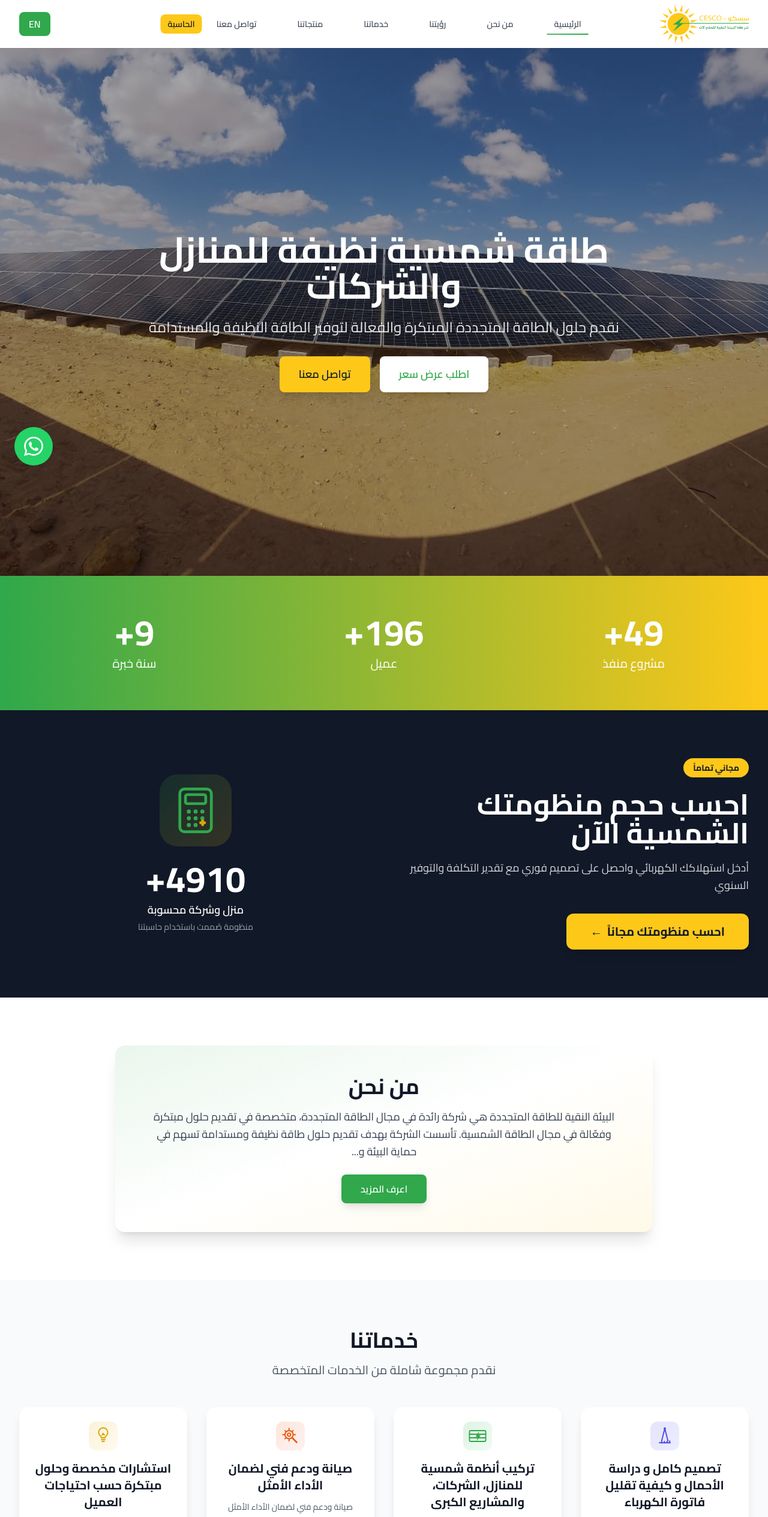
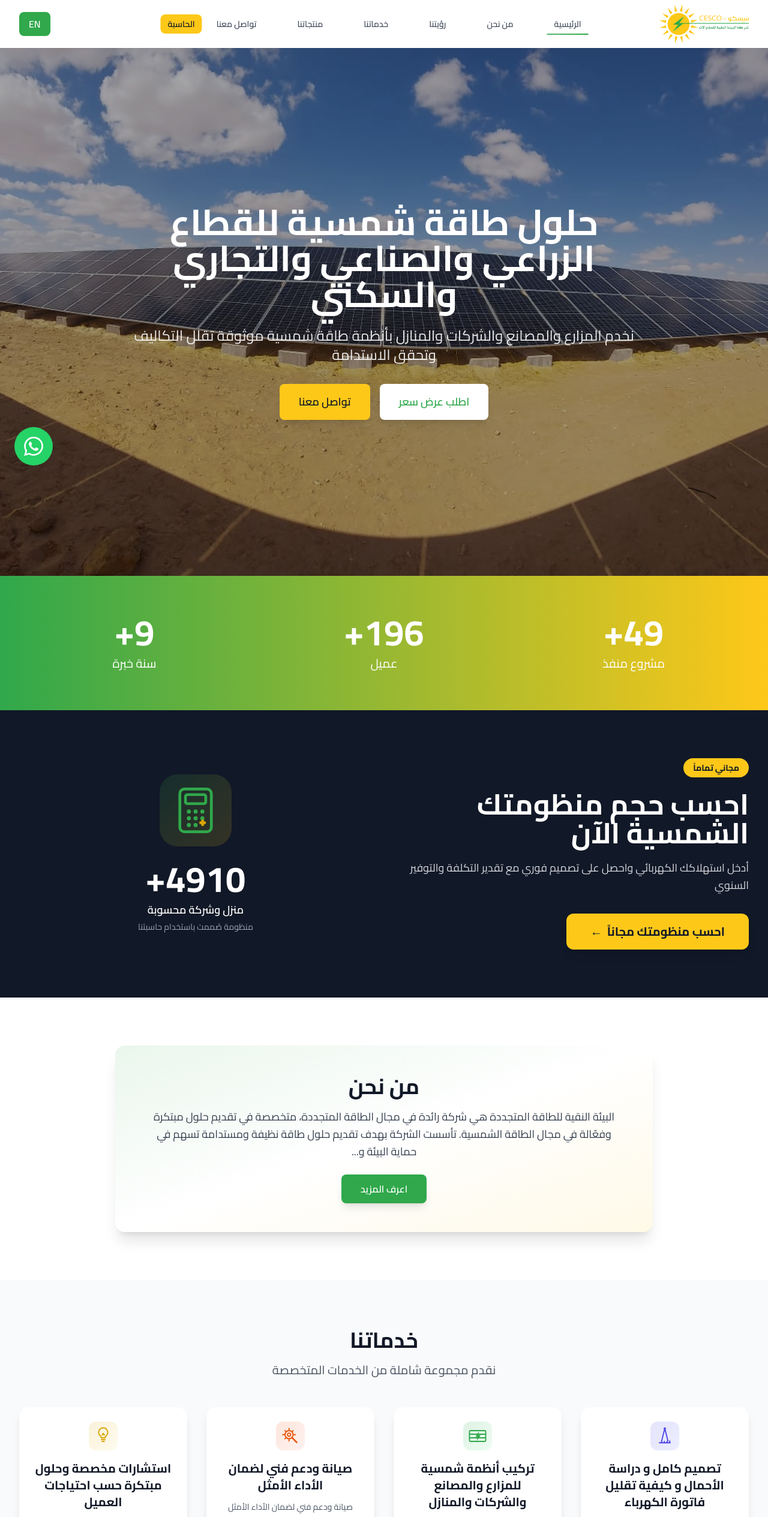
Before and after one commit to alihatim45/cesco-site, a React (Vite) app: page / in a window 1280 px wide. Shown: the top 2529 px of the page at 60% size. Built offline with nearby package versions, Linux system fonts and the light colour scheme.

Commit message:
content: agricultural-first sector priority across all pages

```diff
--- a/src/i18n/ar.json
+++ b/src/i18n/ar.json
@@ -10,8 +10,8 @@
   },
   "home": {
     "hero": {
-      "title": "طاقة شمسية نظيفة للمنازل والشركات",
-      "subtitle": "نقدم حلول الطاقة المتجددة المبتكرة والفعالة لتوفير الطاقة النظيفة والمستدامة",
+      "title": "حلول طاقة شمسية للقطاع الزراعي والصناعي والتجاري والسكني",
+      "subtitle": "نخدم المزارع والمصانع والشركات والمنازل بأنظمة طاقة شمسية موثوقة تقلل التكاليف وتحقق الاستدامة",
       "ctaPrimary": "اطلب عرض سعر",
       "ctaSecondary": "تواصل معنا"
     },
@@ -75,8 +75,8 @@
         "description": "تصميم كامل و دراسة الأحمال و كيفية تقليل فاتورة الكهرباء"
       },
       "2": {
-        "title": "تركيب أنظمة شمسية للمنازل، الشركات، والمشاريع الكبرى",
-        "description": "تركيب أنظمة شمسية للمنازل، الشركات، والمشاريع الكبرى"
+        "title": "تركيب أنظمة شمسية للمزارع والمصانع والشركات والمنازل",
+        "description": "تركيب أنظمة شمسية للمزارع والمصانع والشركات والمنازل"
       },
       "3": {
         "title": "صيانة ودعم فني لضمان الأداء الأمثل",
@@ -176,8 +176,8 @@
       "establishment": "نوع المنشأة",
       "establishmentOptions": {
         "agricultural": "زراعي",
-        "commercial": "تجاري",
-        "industrial": "صناعي"
+        "industrial": "صناعي",
+        "commercial": "تجاري"
       },
       "message": "رسالة / تفاصيل المشروع",
       "submit": "إرسال",
@@ -201,10 +201,10 @@
       "title": "بيانات المشروع",
       "establishment": "نوع المنشأة",
       "establishmentOptions": {
-        "residential": "سكني",
+        "agricultural": "زراعي",
+        "industrial": "صناعي",
         "commercial": "تجاري",
-        "industrial": "صناعي",
-        "agricultural": "زراعي"
+        "residential": "سكني"
       },
       "city": "المنطقة",
       "inputMode": "طريقة الإدخال",
--- a/src/i18n/en.json
+++ b/src/i18n/en.json
@@ -10,8 +10,8 @@
   },
   "home": {
     "hero": {
-      "title": "Clean Solar Energy for Homes & Businesses",
-      "subtitle": "We provide innovative and effective renewable energy solutions for clean and sustainable power",
+      "title": "Solar Energy Solutions for Agricultural, Industrial & Commercial Sectors",
+      "subtitle": "We serve farms, factories, businesses and homes with reliable solar systems that cut costs and deliver lasting sustainability",
       "ctaPrimary": "Get a Quote",
       "ctaSecondary": "Contact Us"
     },
@@ -76,7 +76,7 @@
       },
       "2": {
         "title": "Solar System Installation",
-        "description": "Installation of solar systems for homes, companies, and major projects"
+        "description": "Installation of solar systems for farms, factories, businesses and homes"
       },
       "3": {
         "title": "Maintenance & Technical Support",
@@ -176,8 +176,8 @@
       "establishment": "Establishment Type",
       "establishmentOptions": {
         "agricultural": "Agricultural",
-        "commercial": "Commercial",
-        "industrial": "Industrial"
+        "industrial": "Industrial",
+        "commercial": "Commercial"
       },
       "message": "Message / Project Details",
       "submit": "Send",
@@ -201,10 +201,10 @@
       "title": "Project Details",
       "establishment": "Establishment Type",
       "establishmentOptions": {
-        "residential": "Residential",
+        "agricultural": "Agricultural",
+        "industrial": "Industrial",
         "commercial": "Commercial",
-        "industrial": "Industrial",
-        "agricultural": "Agricultural"
+        "residential": "Residential"
       },
       "city": "Region",
       "inputMode": "Input Method",
--- a/src/pages/Calculator.jsx
+++ b/src/pages/Calculator.jsx
@@ -226,7 +226,7 @@ const Calculator = () => {
   const { ref: formRef, isInView: formInView } = useScrollAnimation()
 
   const [form, setForm] = useState({
-    establishment: 'residential',
+    establishment: 'agricultural',
     city: 'riyadh',
     inputMode: 'bill',
     bill: '',
@@ -247,10 +247,10 @@ const Calculator = () => {
   }
 
   const establishmentOptions = [
+    { value: 'agricultural', label: t('calculator.inputs.establishmentOptions.agricultural'), icon: '🌱' },
+    { value: 'industrial', label: t('calculator.inputs.establishmentOptions.industrial'), icon: '🏭' },
+    { value: 'commercial', label: t('calculator.inputs.establishmentOptions.commercial'), icon: '🏪' },
     { value: 'residential', label: t('calculator.inputs.establishmentOptions.residential'), icon: '🏠' },
-    { value: 'commercial', label: t('calculator.inputs.establishmentOptions.commercial'), icon: '🏪' },
-    { value: 'industrial', label: t('calculator.inputs.establishmentOptions.industrial'), icon: '🏭' },
-    { value: 'agricultural', label: t('calculator.inputs.establishmentOptions.agricultural'), icon: '🌱' },
   ]
 
   const cityOptions = Object.entries(CITY_PSH).map(([key, c]) => ({
--- a/src/pages/Contact.jsx
+++ b/src/pages/Contact.jsx
@@ -37,11 +37,11 @@ const Contact = () => {
     recaptchaSiteKey.trim() !== ''
 
   // Establishment type options with icons
-  // Order: Commercial, Industrial, Agricultural (for both Arabic and English)
+  // Order: Agricultural, Industrial, Commercial (CESCO sector priority)
   const establishmentOptions = [
+    { value: 'agricultural', label: t('contact.form.establishmentOptions.agricultural'), icon: '🌱' },
+    { value: 'industrial', label: t('contact.form.establishmentOptions.industrial'), icon: '🏭' },
     { value: 'commercial', label: t('contact.form.establishmentOptions.commercial'), icon: '🏪' },
-    { value: 'industrial', label: t('contact.form.establishmentOptions.industrial'), icon: '🏭' },
-    { value: 'agricultural', label: t('contact.form.establishmentOptions.agricultural'), icon: '🌱' },
   ]
 
   const handleChange = (e) => {
```
